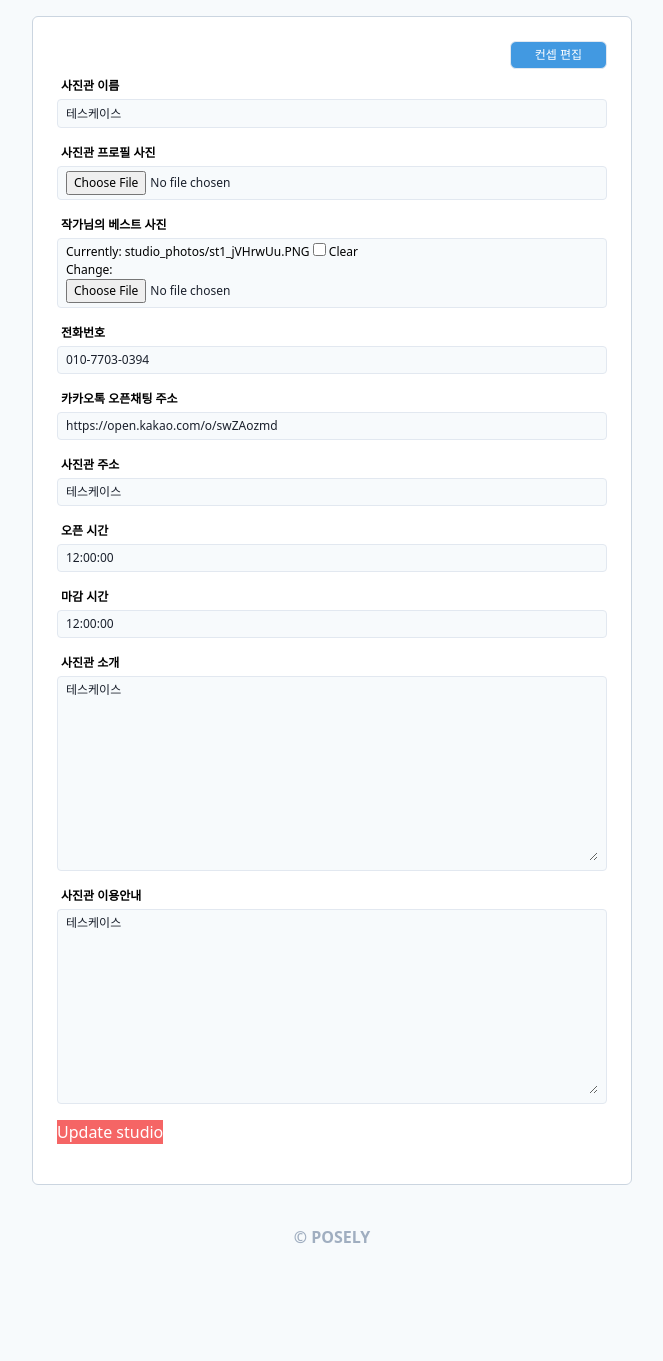
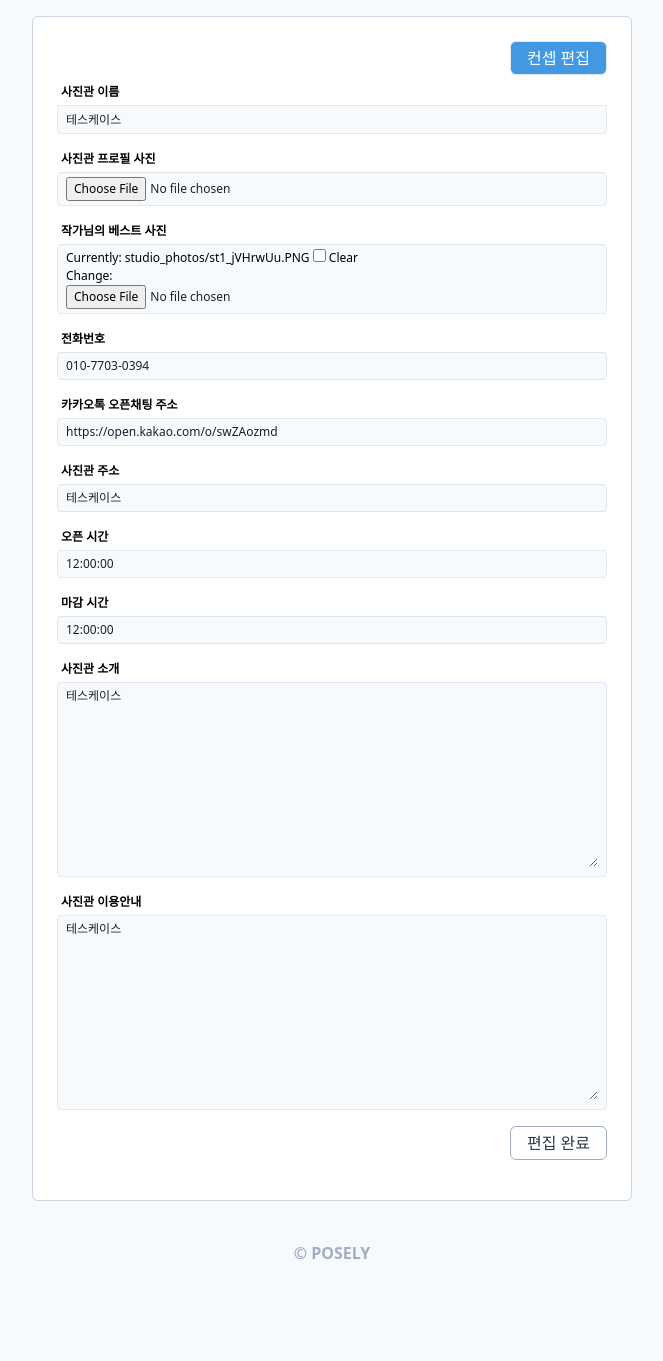
Before and after one commit to seongryeol-han/posely, a Django app: page /studios/3/edit/ in a window 1280 px wide. Shown: the part 56-1417 px from the top of the page, without its empty margins (308-971 px from the left). Before the commit the page ends 1299 px from the top, so only its background shows below. Run offline with Django 3.2, Linux system fonts and the light colour scheme; a user stored in the database is signed in; data comes from the database, SQL or seed files in the repository; both versions use the stored data as it was after the commit; style sheets or scripts are compiled from the project's sources; some libraries are stand-ins or nearby versions.

Commit message:
210714-1

```diff
--- a/templates/concepts/concept_create.html
+++ b/templates/concepts/concept_create.html
@@ -13,7 +13,7 @@
 {%block content%}
 <div class="mx-auto flex flex-col items-center overflow-auto mobile:mb-10">
     <div class="mt-4 w-600px mobile:w-full mx-auto flex flex-col items-center justify-center border rounded-md p-6 pb-10 bg-white border-gray-400 mobile:border-none">
-        {% include "mixins/concept/concept_create_form.html" with form=form cta="사진 등록하기" %}
+        {% include "mixins/concept/concept_create_form.html" with form=form cta="다음 단계" %}
 
     </div>
 </div>
--- a/templates/concepts/concept_edit-list.html
+++ b/templates/concepts/concept_edit-list.html
@@ -17,7 +17,7 @@
         {% for studio in user.studios.all %}
             <div class="mb-4 w-full flex items-center justify-end">
                 <a href="{% url "studios:concept-create" studio.pk%}">
-                    <div class="border rounded-md text-center text-xs text-white py-1 px-6 bg-blue-500">컨셉 추가</div>
+                    <div class="border rounded-md text-center text-sm text-white py-1 px-4 bg-blue-500">컨셉 추가</div>
                 </a>
             </div>
 
--- a/templates/concepts/concept_select.html
+++ b/templates/concepts/concept_select.html
@@ -43,7 +43,7 @@
             <div class="text-blue-500 text-sm mx-6 mb-1"><i class="fas fa-map-marker-alt"></i> {{studio.addr_short}} {{studio.addr_detail}}</div>
             <div id="current">현재위치</div>
             <div class="text-sm mx-6 bg-gray-600 h-350px">
-                <div id="map" style="width:100%; height:100%;" class="focus:border-white"></div>
+                <div id="map" style="width:100%; height:100%;" class="focus:outline-none"></div>
             </div>
         </div>
 
--- a/templates/mixins/auth/auth_form.html
+++ b/templates/mixins/auth/auth_form.html
@@ -18,6 +18,6 @@
         {% include "mixins/auth/form_input.html" with field=field %}
     {% endfor %}
 
-    <button style="background-color: #fe629f;" class=" h-10 rounded-md font-semibold text-sm text-white w-full my-2">{{cta}}</button>
+    <button style="background-color: #fe629f;" class="focus:outline-none h-10 rounded-md font-semibold text-sm text-white w-full my-2">{{cta}}</button>
 
 </form>
--- a/templates/mixins/concept/concept_create_form.html
+++ b/templates/mixins/concept/concept_create_form.html
@@ -19,7 +19,9 @@
     {% endfor %}
 
 
-    <button class=" bg-red-500 text-white">{{cta}}</button>
+    <div class="flex justify-end">
+        <button class="focus:outline-none bg-white border border-gray-500 text-gray-800 text-sm rounded-md px-4 py-1">{{cta}}</button>
+    </div>
 
 
 </form>
--- a/templates/mixins/studio/studio_form.html
+++ b/templates/mixins/studio/studio_form.html
@@ -19,8 +19,8 @@
 
     {% endfor %}
 
-
-    <button class=" bg-red-500 text-white">{{cta}}</button>
-
+    <div class="flex justify-end">
+        <button class="focus:outline-none bg-white border border-gray-500 text-gray-800 text-sm rounded-md px-4 py-1">{{cta}}</button>
+    </div>
 
 </form>
--- a/templates/mixins/user/user_form.html
+++ b/templates/mixins/user/user_form.html
@@ -20,7 +20,7 @@
 
     <div class="flex justify-between">
         <a class=" bg-white text-red-600 text-sm rounded-md px-4 py-1" href="{% url "users:logout"%}">로그아웃</a>
-        <button class="bg-gray-white border border-gray-500 text-gray-800 text-sm rounded-md px-4 py-1">편집 완료</button>
+        <button class="focus:outline-none bg-white border border-gray-500 text-gray-800 text-sm rounded-md px-4 py-1">편집 완료</button>
     </div>
 
 
--- a/templates/studios/studio_edit.html
+++ b/templates/studios/studio_edit.html
@@ -14,9 +14,9 @@
 <div class="mx-auto flex flex-col items-center overflow-auto mobile:mb-10">
     <div class="mt-4 w-600px small:w-full mx-auto flex flex-col items-center justify-center border rounded-md p-6 pb-10 bg-white border-gray-400 mobile:border-none">
         <a href="{% url "concepts:edit-list"%}" class="w-full flex justify-end mb-2">
-            <div class="border rounded-md text-center text-xs text-white py-1 px-6 bg-blue-500">컨셉 편집</div>
+            <div class="border rounded-md text-center text-sm text-white py-1 px-4 bg-blue-500">컨셉 편집</div>
         </a>
-        {% include "mixins/studio/studio_form.html" with form=form cta="Update studio" %}
+        {% include "mixins/studio/studio_form.html" with form=form cta="편집 완료" %}
 
     </div>
 </div>
```
Also changed, not shown: templates/concepts/concept_photos.html (+16 -6 lines), templates/mixins/concept/concept_form.html (+7 -4 lines), db.sqlite3, uploads/concept_photos/st1-1_75LGofP.PNG (added), uploads/concept_photos/st1-1_7T9dOdy.PNG (added), uploads/concept_photos/st1-2_TfsIHZd.PNG (added), uploads/concept_photos/st1_cU67ABA.PNG (added), uploads/concept_photos/반스3_si1aohl.PNG (added).
